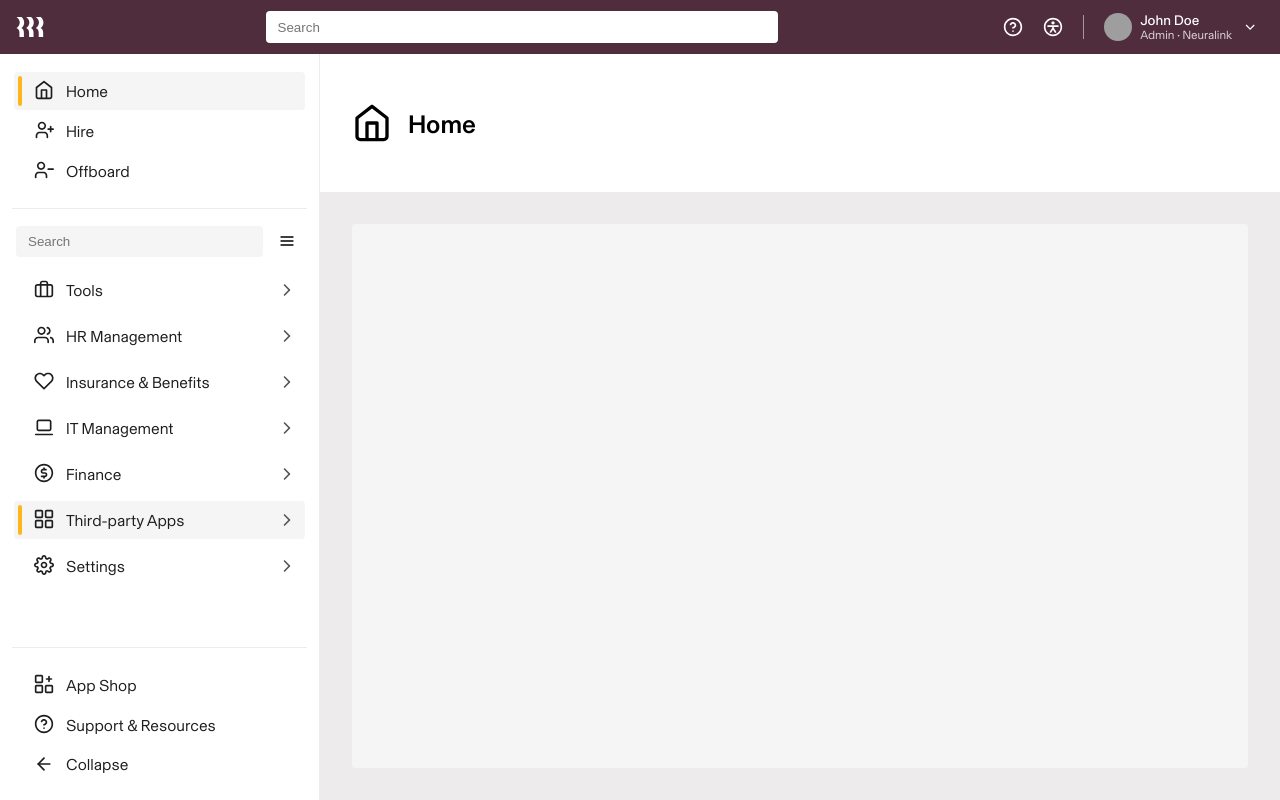
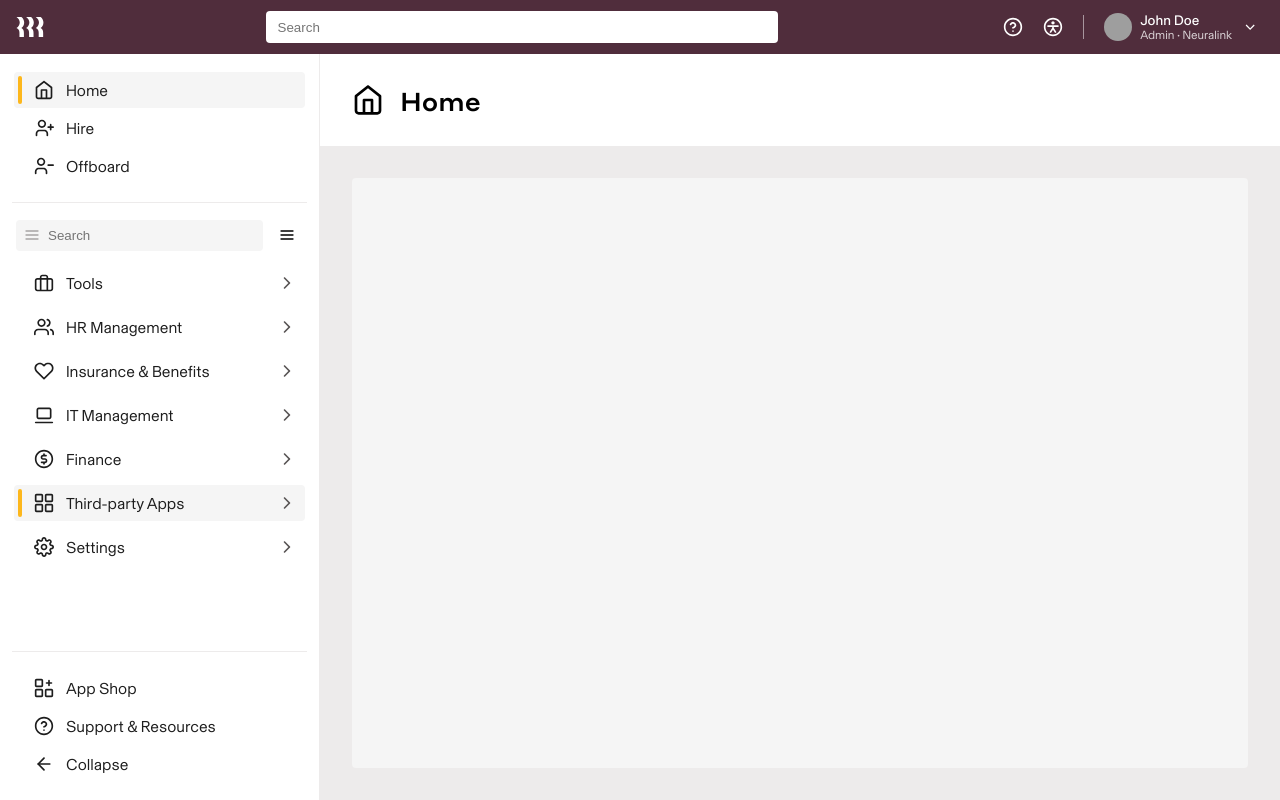
Before and after one commit to ripmoody/persistent-sidenav, a Next.js app: page / in a window 1280 px wide. Built offline with nearby package versions, Linux system fonts and the light colour scheme; grey boxes are pictures that could not be loaded.

Commit message:
progress

```diff
--- a/src/components/icons/index.ts
+++ b/src/components/icons/index.ts
@@ -62,5 +62,6 @@ export * from './hire'
 export * from './home'
 export * from './menu'
 export * from './offboard'
+export * from './search'
 export * from './settings'
 export * from './users'
--- /dev/null
+++ b/src/components/icons/search.tsx
@@ -0,0 +1,11 @@
+import { createIcon } from '@/components/icons/create-icon'
+
+export const Search = createIcon({
+  path: (
+    <path
+      fillRule="evenodd"
+      clipRule="evenodd"
+      d="M2 6C2 5.44772 2.44772 5 3 5H21C21.5523 5 22 5.44772 22 6C22 6.55228 21.5523 7 21 7H3C2.44772 7 2 6.55228 2 6ZM2 12C2 11.4477 2.44772 11 3 11H21C21.5523 11 22 11.4477 22 12C22 12.5523 21.5523 13 21 13H3C2.44772 13 2 12.5523 2 12ZM3 17C2.44772 17 2 17.4477 2 18C2 18.5523 2.44772 19 3 19H21C21.5523 19 22 18.5523 22 18C22 17.4477 21.5523 17 21 17H3Z"
+    />
+  ),
+})
--- a/src/components/main/index.tsx
+++ b/src/components/main/index.tsx
@@ -20,7 +20,7 @@ export const Main = ({ children }: Children) => {
   return (
     <S.Main>
       <S.MainHeader>
-        <Icon size={40} />
+        <Icon size={32} />
         <S.MainHeaderTitle>{label}</S.MainHeaderTitle>
       </S.MainHeader>
       <S.MainLayout>
--- a/src/components/main/styled.tsx
+++ b/src/components/main/styled.tsx
@@ -9,14 +9,16 @@ export const Main = styled.main`
 export const MainHeader = styled.header`
   display: flex;
   align-items: center;
-  padding: var(--space-8);
+  padding: var(--space-4) var(--space-8);
   background-color: white;
   gap: var(--space-4);
 `
 
 export const MainHeaderTitle = styled.h1`
   font-size: var(--type-size-2xl);
-  font-weight: var(--type-weight-bold);
+  font-weight: var(--type-weight-medium);
+  font-family: var(--type-font-styrene);
+  line-height: 1;
 `
 
 export const MainLayout = styled.div`
--- a/src/components/side-nav/expandable-nav-item/styled.tsx
+++ b/src/components/side-nav/expandable-nav-item/styled.tsx
@@ -71,6 +71,8 @@ export const ExpandableNavItemButton = styled.button<ExpandableNavItemProps>`
 export const ExpandableNavItemIcon = styled.span`
   min-width: var(--space-5);
   min-height: var(--space-5);
+  width: var(--space-5);
+  height: var(--space-5);
 `
 
 export const ExpandableNavItemLabel = styled.span<ExpandableNavItemProps>`
--- a/src/components/side-nav/flat-nav-item/expand-collapse.tsx
+++ b/src/components/side-nav/flat-nav-item/expand-collapse.tsx
@@ -54,11 +54,6 @@ export const ExpandCollapseNavItem = () => {
    * It is only visible when the screen size is larger than 500px
    */
   const handleClick = () => {
-    /**
-     * Clear the search input state
-     */
-    dispatch({ type: 'reset' })
-
     if (width > breakpoints.md && isCollapsed) {
       dispatch({ type: 'set-force-collapsed', payload: false })
       dispatch({ type: 'set-collapsed', payload: false })
--- a/src/components/side-nav/flat-nav-item/index.tsx
+++ b/src/components/side-nav/flat-nav-item/index.tsx
@@ -31,8 +31,14 @@ export const FlatNavItem = (props: NavItem) => {
       dispatch({ type: 'set-collapsed', payload: true })
     }
 
+    if (width < breakpoints.sm) {
+      dispatch({ type: 'set-hidden', payload: true })
+      return
+    }
+
     if (width < breakpoints.md) {
-      dispatch({ type: 'set-hidden', payload: true })
+      dispatch({ type: 'set-collapsed', payload: true })
+      return
     }
   }
 
--- a/src/components/side-nav/flat-nav-item/styled.tsx
+++ b/src/components/side-nav/flat-nav-item/styled.tsx
@@ -73,6 +73,8 @@ export const FlatNavItemButton = styled.button<NavItemProps>`
 export const FlatNavItemIcon = styled.span`
   min-width: var(--space-5);
   min-height: var(--space-5);
+  width: var(--space-5);
+  height: var(--space-5);
 `
 
 export const FlatNavItemLabel = styled.span<NavItemProps>`
--- a/src/components/side-nav/search/index.tsx
+++ b/src/components/side-nav/search/index.tsx
@@ -31,7 +31,10 @@ export const SideNavSearch = () => {
 
   return (
     <S.SideNavSearch isCollapsed={state.context.isCollapsed}>
-      <S.SideNavSearchInput placeholder="Search" onChange={handleSearch} />
+      <S.SideNavSearchInputContainer>
+        <S.SideNavSearchIcon size={16} />
+        <S.SideNavSearchInput placeholder="Search" onChange={handleSearch} />
+      </S.SideNavSearchInputContainer>
       <DropdownMenu.Root>
         <DropdownMenu.Trigger asChild>
           <S.SideNavMenuIconButton>
--- a/src/components/side-nav/search/styled.tsx
+++ b/src/components/side-nav/search/styled.tsx
@@ -1,3 +1,4 @@
+import { Search } from '@/components/icons'
 import styled from '@emotion/styled'
 
 type SideNavSearchProps = {
@@ -20,17 +21,31 @@ export const SideNavSearch = styled.div<SideNavSearchProps>`
   padding: var(--space-4) var(--space-1) var(--space-3);
 `
 
+export const SideNavSearchInputContainer = styled.div`
+  position: relative;
+  display: flex;
+  flex: 1;
+`
+
 export const SideNavSearchInput = styled.input`
   flex: 1;
   border-radius: var(--radius-base);
   border: none;
   outline: none;
   background: var(--color-grey-50);
-  padding: var(--space-2) var(--space-3);
+  padding: var(--space-2) var(--space-3) var(--space-2) var(--space-8);
 
   &:focus {
     box-shadow: 0 0 0 2px var(--color-plum-300);
   }
+`
+
+export const SideNavSearchIcon = styled(Search)`
+  position: absolute;
+  top: 50%;
+  left: var(--space-2);
+  transform: translateY(-50%);
+  color: var(--color-grey-400);
 `
 
 export const SideNavMenuIconButton = styled.button`
```
